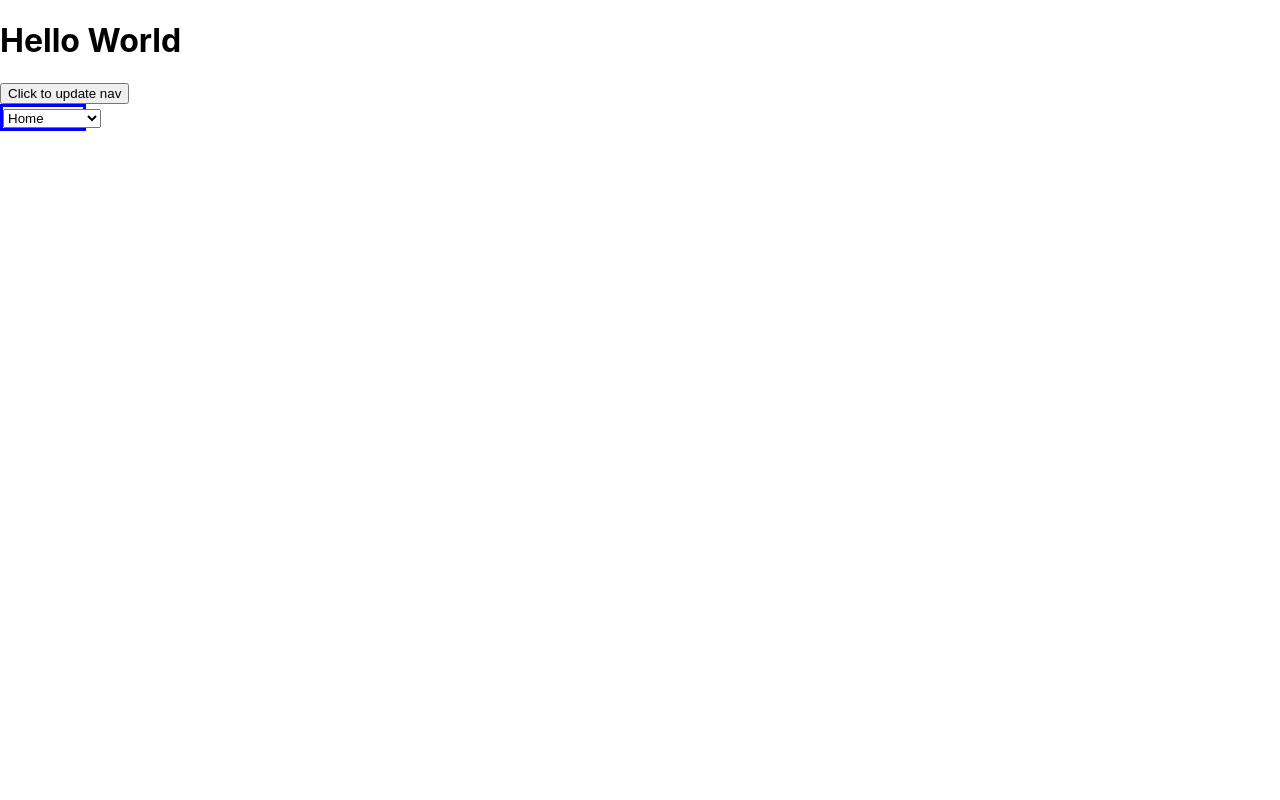
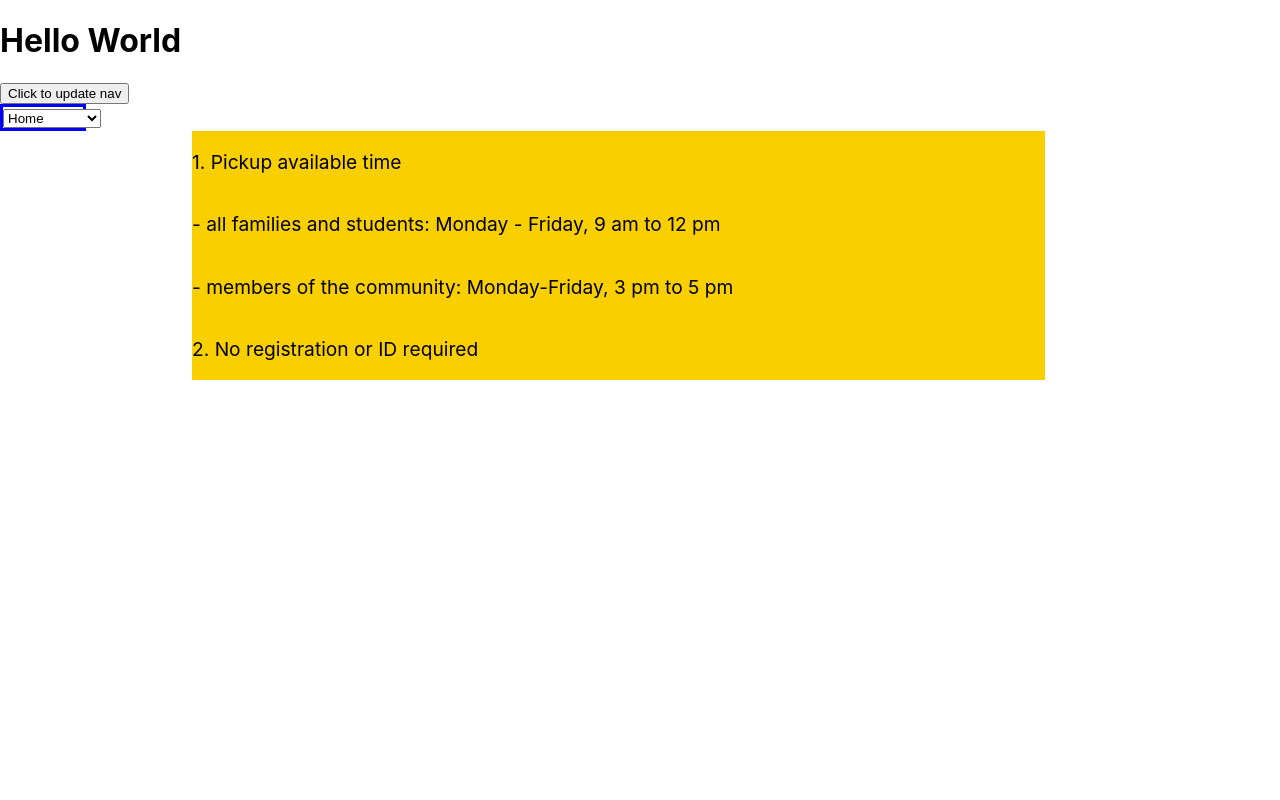
Before and after one commit to CityMeal/CityMealFrontend, a React (Create React App) app in the folder citymealclient/: page / in a window 1280 px wide. Shown: the top 800 px of the page. Built offline with nearby package versions, Linux system fonts and the light colour scheme.

Commit message:
added announcement box and paragraph

```diff
--- a/citymealclient/src/App.js
+++ b/citymealclient/src/App.js
@@ -2,6 +2,7 @@ import React from 'react';
 import './App.css';
 import Nav from './Component/Navbar/Navbar'
 import Footer from './Component/Footer/footer'
+import Announce from './Component/Others/announce'
 
 function App() {
 
@@ -18,6 +19,7 @@ function App() {
       <h1>Hello World</h1>
       <button onClick={updateNav}>Click to update nav</button>
       <Nav size={screenSize} />
+      <Announce />
       <Footer />
     </div>
   );
--- a/citymealclient/src/Component/Others/announce.js
+++ b/citymealclient/src/Component/Others/announce.js
@@ -0,0 +1,31 @@
+import React from 'react';
+import Typography from '@material-ui/core/Typography';
+import { makeStyles } from '@material-ui/core/styles';
+import Box from '@material-ui/core/Box';
+
+const useStyles = makeStyles((theme) => ({
+    root: {
+        display: 'flex',
+        flexDirection: 'column',
+        minHeight: '30vh',
+        backgroundColor: '#F9CF00',
+        marginLeft: '15%',
+    },
+    font: {
+        fontSize: '1.2rem'
+    }
+}));
+
+function Announce() {
+    const classes = useStyles();
+
+    return (
+        <Box className={classes.root} maxWidth="xl" width={2 / 3}>
+            <p className={classes.font} variant="h3">1. Pickup available time</p>
+            <p className={classes.font} variant="h4">- all families and students: Monday - Friday, 9 am to 12 pm</p>
+            <p className={classes.font} variant="h4"> - members of the community: Monday-Friday, 3 pm to 5 pm</p>
+            <p className={classes.font} variant="h3">2. No registration or ID required</p>
+        </Box>)
+}
+
+export default Announce;
```
